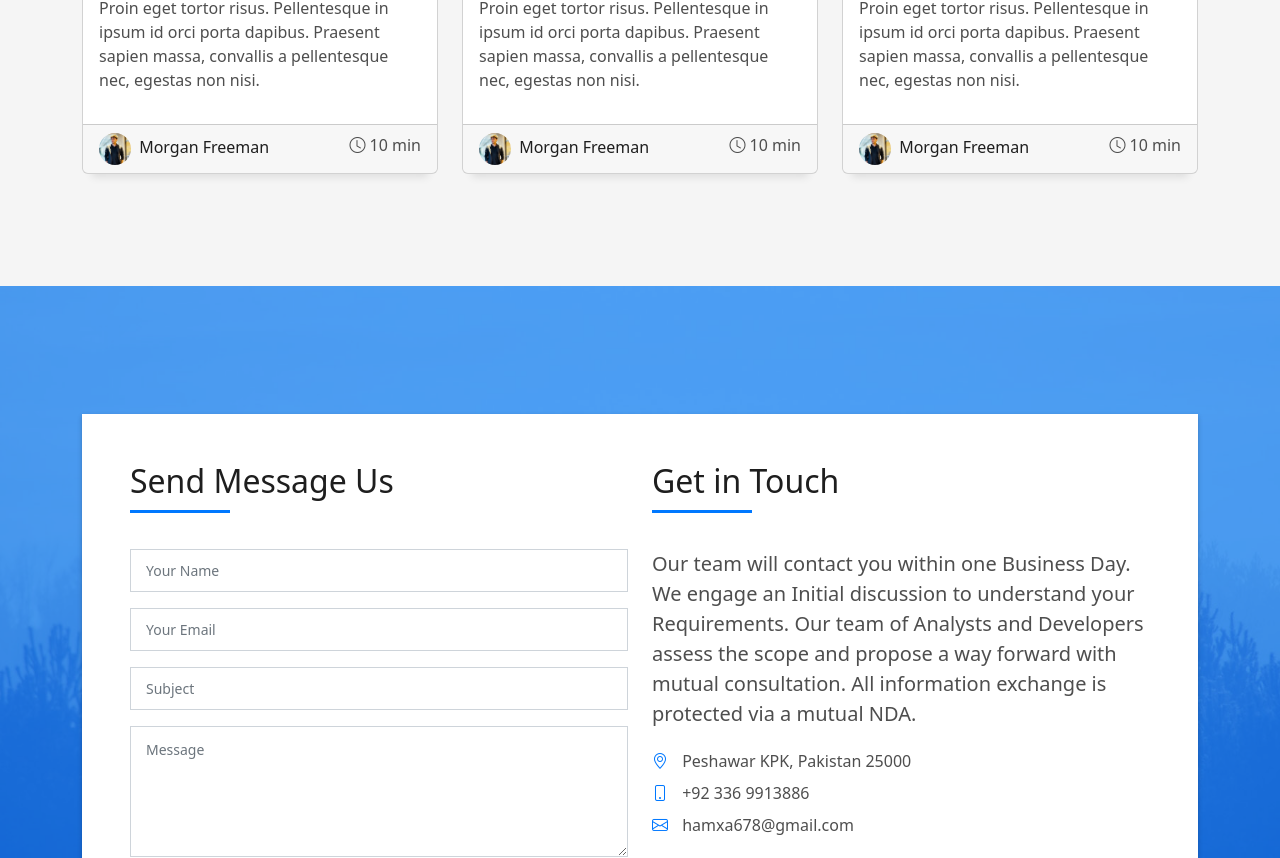
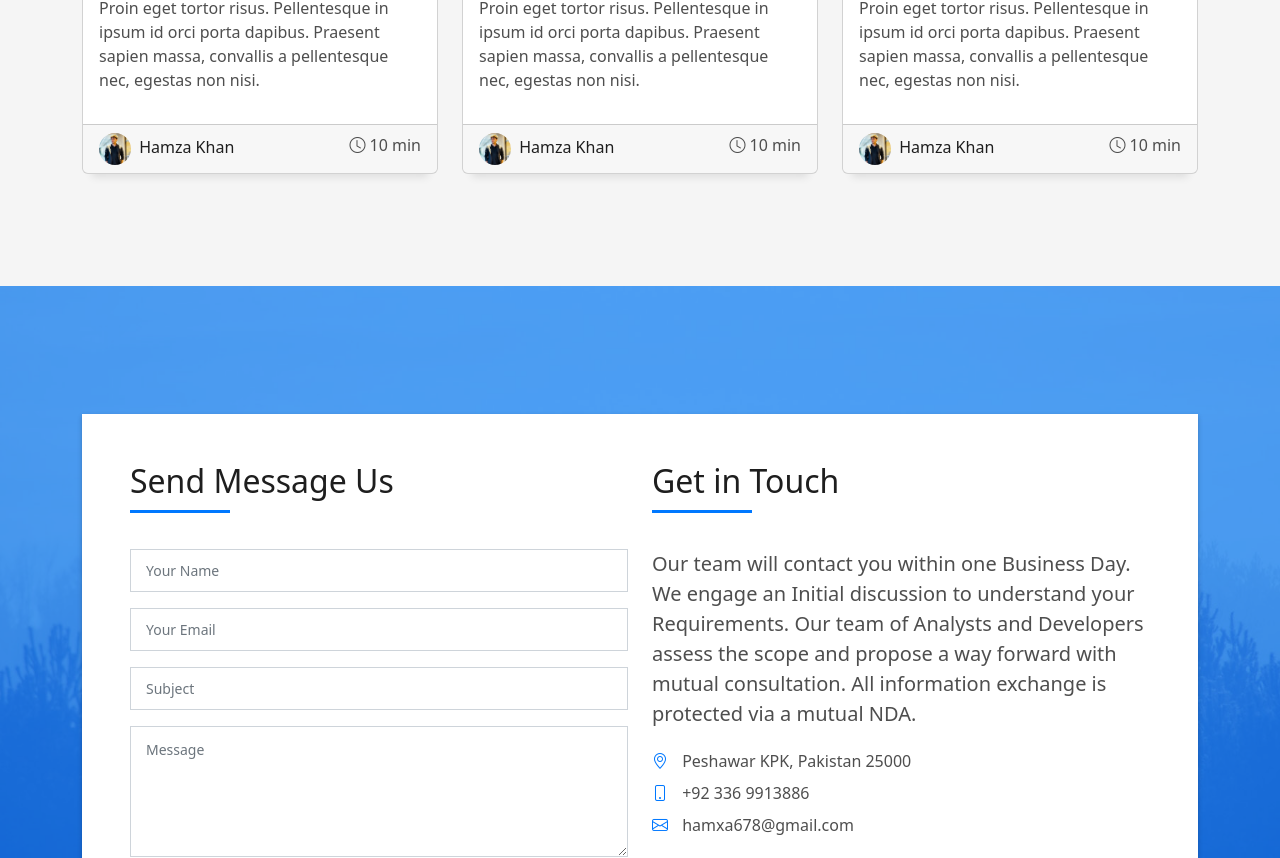
Before and after one commit to hamxa678/portfolio.github.io, a plain HTML site: page index.html in a window 1280 px wide. Shown: the part 5420-6278 px from the top of the page. Drawn offline with Linux system fonts and the light colour scheme.

Commit message:
Update index.html

```diff
--- a/index.html
+++ b/index.html
@@ -578,7 +578,7 @@
                 <div class="post-author">
                   <a href="#">
                     <img src="assets/img/testimonial-2.jpg" alt="" class="avatar rounded-circle">
-                    <span class="author">Morgan Freeman</span>
+                    <span class="author">Hamza Khan</span>
                   </a>
                 </div>
                 <div class="post-date">
@@ -609,7 +609,7 @@
                 <div class="post-author">
                   <a href="#">
                     <img src="assets/img/testimonial-2.jpg" alt="" class="avatar rounded-circle">
-                    <span class="author">Morgan Freeman</span>
+                    <span class="author">Hamza Khan</span>
                   </a>
                 </div>
                 <div class="post-date">
@@ -640,7 +640,7 @@
                 <div class="post-author">
                   <a href="#">
                     <img src="assets/img/testimonial-2.jpg" alt="" class="avatar rounded-circle">
-                    <span class="author">Morgan Freeman</span>
+                    <span class="author">Hamza Khan</span>
                   </a>
                 </div>
                 <div class="post-date">
```
